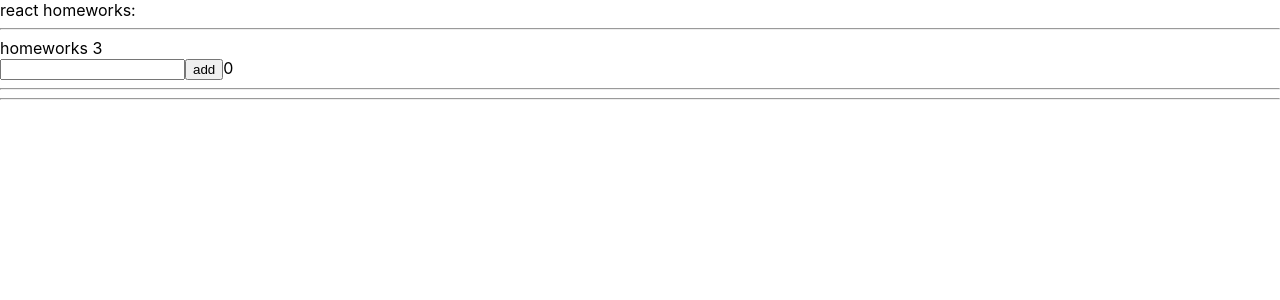
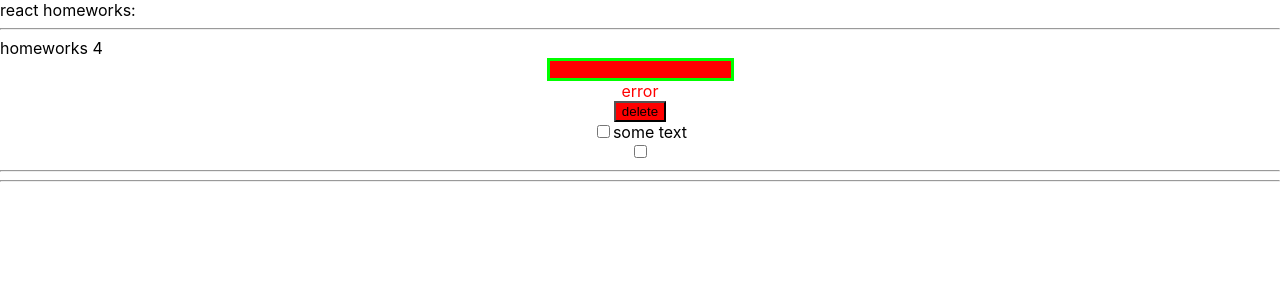
Before and after one commit to Ziapa/ignat, a React (Create React App) app: page / in a window 1280 px wide. Shown: the top 300 px of the page. Built offline with nearby package versions, Linux system fonts and the light colour scheme.

Commit message:
Completed HW4

```diff
--- a/src/p1-main/m1-ui/u1-app/App.tsx
+++ b/src/p1-main/m1-ui/u1-app/App.tsx
@@ -1,6 +1,6 @@
 import React from "react";
 import s from "./App.module.css";
-import {HW3} from "../../../p2-homeworks/h3/HW3";
+import HW4 from "../../../p2-homeworks/h4/HW4";
 
 
 function App() {
@@ -9,8 +9,8 @@
             <div>react homeworks:</div>
             {/*<HW1/>*/}
             {/*<HW2/>*/}
-            <HW3/>
-            {/*<HW4/>*/}
+            {/*<HW3/>*/}
+            <HW4/>
             {/*<HW5/>*/}
 
         </div>
--- a/src/p2-homeworks/h3/GreetingContainer.tsx
+++ b/src/p2-homeworks/h3/GreetingContainer.tsx
@@ -19,7 +19,7 @@
         setName(e.currentTarget.value)
         setError("")
     }
-    const totalUsers = users.length; // need to fix
+
     const addUser = () => {
         if (name.trim()) {
             addUserCallback(name)
@@ -31,7 +31,7 @@
         }
     };
 
-
+    const totalUsers = users.length; // need to fix
 
     return (
         <Greeting
--- a/src/p2-homeworks/h4/HW4.tsx
+++ b/src/p2-homeworks/h4/HW4.tsx
@@ -9,14 +9,18 @@
     const error = text ? "" : "error";
     const showAlert = () => {
         if (error) {
-            alert("введите текст...");
+            alert("введите текст...")
+
         } else {
-            alert(text); // если нет ошибки показать текст
+            alert(text);
+            setText(""); // если нет ошибки показать текст
         }
     }
 
     const [checked, setChecked] = useState<boolean>(false);
-    const testOnChange = (e: ChangeEvent<HTMLInputElement>) => setChecked(e.currentTarget.checked);
+    const testOnChange = (e: ChangeEvent<HTMLInputElement>) => {
+        setChecked(e.currentTarget.checked);
+    }
 
     return (
         <div>
@@ -37,6 +41,7 @@
                 <SuperButton
                     red // пропсу с булевым значением не обязательно указывать true
                     onClick={showAlert}
+
                 >
                     delete {/*// название кнопки попадёт в children*/}
                 </SuperButton>
@@ -45,8 +50,9 @@
                 <SuperCheckbox
                     checked={checked}
                     onChangeChecked={setChecked}
+
                 >
-                    some text {/*// этот текст попадёт в children*/}
+                    some text {text/*// этот текст попадёт в children*/}
                 </SuperCheckbox>
 
                 {/*// onChange тоже должен работать*/}
--- a/src/p2-homeworks/h4/common/c1-SuperInputText/SuperInputText.module.css
+++ b/src/p2-homeworks/h4/common/c1-SuperInputText/SuperInputText.module.css
@@ -1,4 +1,5 @@
 .superInput {
+color: white;
 
 }
 
--- a/src/p2-homeworks/h4/common/c1-SuperInputText/SuperInputText.tsx
+++ b/src/p2-homeworks/h4/common/c1-SuperInputText/SuperInputText.tsx
@@ -39,7 +39,7 @@
     }
 
     const finalSpanClassName = `${s.error} ${spanClassName ? spanClassName : ""}`;
-    const finalInputClassName = `${s.errorInput} ${className}`; // need to fix with (?:) and s.superInput
+    const finalInputClassName = `${s.errorInput} ${className ? "" : s.superInput}`; // need to fix with (?:) and s.superInput
 
     return (
         <>
--- a/src/p2-homeworks/h4/common/c2-SuperButton/SuperButton.tsx
+++ b/src/p2-homeworks/h4/common/c2-SuperButton/SuperButton.tsx
@@ -6,6 +6,7 @@
 
 type SuperButtonPropsType = DefaultButtonPropsType & {
     red?: boolean
+
 }
 
 const SuperButton: React.FC<SuperButtonPropsType> = (
--- a/src/p2-homeworks/h4/common/c3-SuperCheckbox/SuperCheckbox.tsx
+++ b/src/p2-homeworks/h4/common/c3-SuperCheckbox/SuperCheckbox.tsx
@@ -20,6 +20,8 @@
     }
 ) => {
     const onChangeCallback = (e: ChangeEvent<HTMLInputElement>) => {
+        onChange && onChange(e)
+        onChangeChecked && onChangeChecked(e.currentTarget.checked)
         // сделайте так чтоб работал onChange и onChangeChecked
     }
 
```
